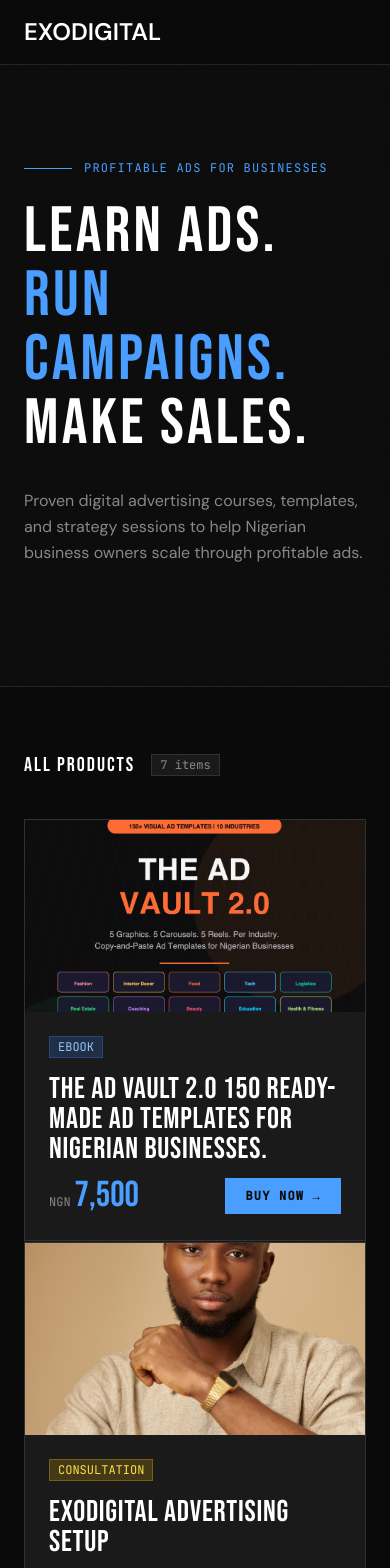
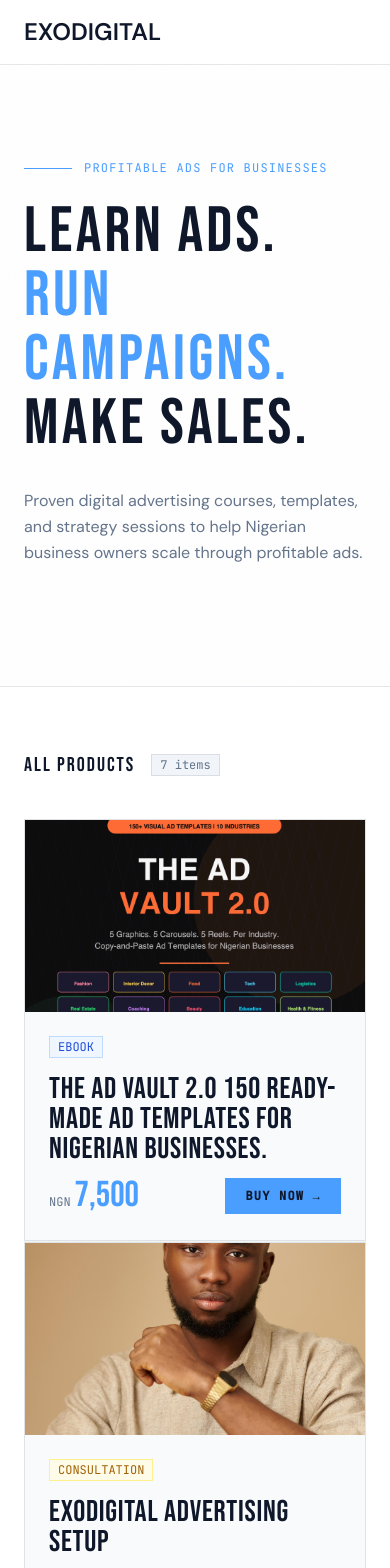
Before and after one commit to Dev-Rhema/exoshop, a React (Vite) app: page / in a window 390 px wide. Shown: the top 1568 px of the page. Built offline with nearby package versions, Linux system fonts and the light colour scheme; no server answers.

Commit message:
light mode

```diff
--- a/src/components/ErrorBoundary.jsx
+++ b/src/components/ErrorBoundary.jsx
@@ -18,12 +18,12 @@ export default class ErrorBoundary extends Component {
   render() {
     if (this.state.hasError) {
       return (
-        <main className="min-h-screen bg-ink flex items-center justify-center px-6">
+        <main className="min-h-screen bg-white flex items-center justify-center px-6">
           <div className="text-center max-w-md">
             <div className="w-16 h-16 mx-auto mb-6 bg-red-500/10 border border-red-500/30 flex items-center justify-center">
               <span className="text-red-400 text-3xl">!</span>
             </div>
-            <h1 className="font-display text-4xl text-white tracking-wide mb-4">
+            <h1 className="font-display text-4xl text-dark tracking-wide mb-4">
               SOMETHING WENT WRONG
             </h1>
             <p className="font-body text-sm text-mist leading-relaxed mb-8">
@@ -32,7 +32,7 @@ export default class ErrorBoundary extends Component {
             <Link
               to="/"
               onClick={() => this.setState({ hasError: false })}
-              className="inline-flex items-center gap-2 bg-[#4a9eff] text-ink font-mono text-xs font-semibold tracking-widest uppercase px-6 py-3 hover:bg-white transition-colors"
+              className="inline-flex items-center gap-2 bg-[#4a9eff] text-dark font-mono text-xs font-semibold tracking-widest uppercase px-6 py-3 hover:bg-dark hover:text-white transition-colors"
             >
               ← Back to Store
             </Link>
--- a/src/components/Navbar.jsx
+++ b/src/components/Navbar.jsx
@@ -2,24 +2,13 @@ import { Link } from "react-router-dom";
 
 export default function Navbar() {
   return (
-    <nav className="fixed top-0 left-0 right-0 z-50 border-b border-white/10 bg-ink/80 backdrop-blur-md">
+    <nav className="fixed top-0 left-0 right-0 z-50 border-b border-dark/10 bg-white/80 backdrop-blur-md">
       <div className="max-w-7xl mx-auto px-6 h-16 flex items-center justify-between">
         {/* Logo */}
-        <Link to="/" className="font-bold text-2xl">
+        <Link to="/" className="font-bold text-2xl text-dark">
           {/* <img src="/productImgs/exodigital-logo.png" alt="Exodigital Logo" /> */}
           EXODIGITAL
         </Link>
-
-        {/* Right side */}
-        {/* <div className="flex items-center gap-6">
-          <span className="hidden sm:block font-mono text-xs text-mist uppercase tracking-widest">
-            Digital Products
-          </span>
-          <div className="flex items-center gap-1">
-            <span className="w-2 h-2 rounded-full bg-[#4a9eff] animate-pulse-[#4a9eff]"></span>
-            <span className="font-mono text-xs text-[#4a9eff]">LIVE</span>
-          </div>
-        </div> */}
       </div>
     </nav>
   );
--- a/src/components/ProductCard.jsx
+++ b/src/components/ProductCard.jsx
@@ -3,17 +3,17 @@ import { initiatePaystackCheckout } from "../utils/paystack";
 import { useNavigate } from "react-router-dom";
 
 const TAG_COLORS = {
-  EBOOK: "bg-blue-500/20 text-blue-300 border-blue-500/30",
-  COURSE: "bg-purple-500/20 text-purple-300 border-purple-500/30",
-  ASSETS: "bg-orange-500/20 text-orange-300 border-orange-500/30",
-  CODE: "bg-green-500/20 text-green-300 border-green-500/30",
-  DESIGN: "bg-pink-500/20 text-pink-300 border-pink-500/30",
-  CONSULTATION: "bg-yellow-500/20 text-yellow-300 border-yellow-500/30",
+  EBOOK: "bg-blue-50 text-blue-700 border-blue-200",
+  COURSE: "bg-purple-50 text-purple-700 border-purple-200",
+  ASSETS: "bg-orange-50 text-orange-700 border-orange-200",
+  CODE: "bg-green-50 text-green-700 border-green-200",
+  DESIGN: "bg-pink-50 text-pink-700 border-pink-200",
+  CONSULTATION: "bg-yellow-50 text-yellow-700 border-yellow-200",
 };
 
 const BADGE_COLORS = {
-  BESTSELLER: "bg-primary text-ink",
-  NEW: "bg-blue-400 text-ink",
+  BESTSELLER: "bg-primary text-dark",
+  NEW: "bg-blue-400 text-dark",
   HOT: "bg-red-400 text-white",
 };
 
@@ -58,13 +58,13 @@ export default function ProductCard({ product }) {
   };
 
   const tagColor =
-    TAG_COLORS[product.tag] || "bg-white/10 text-white/70 border-white/20";
+    TAG_COLORS[product.tag] || "bg-dark/5 text-mist border-dark/10";
   const badgeColor = BADGE_COLORS[product.badge];
 
   return (
     <div
       onClick={handleCardClick}
-      className="group relative bg-smoke border border-white/10 hover:border-primary/50 transition-all duration-300 flex flex-col overflow-hidden cursor-pointer"
+      className="group relative bg-ash border border-dark/10 hover:border-primary/50 transition-all duration-300 flex flex-col overflow-hidden cursor-pointer"
     >
       {/* Top accent bar */}
       <div className="h-px w-0 group-hover:w-full bg-primary transition-all duration-500 absolute top-0 left-0 z-10" />
@@ -80,7 +80,7 @@ export default function ProductCard({ product }) {
 
       {/* Product Image */}
       {product.image && (
-        <div className="w-full h-48 overflow-hidden bg-ink">
+        <div className="w-full h-48 overflow-hidden bg-white">
           <img
             src={product.image}
             alt={product.title}
@@ -99,7 +99,7 @@ export default function ProductCard({ product }) {
         </div>
 
         {/* Title */}
-        <h2 className="font-display text-3xl text-white tracking-wide leading-none mb-3 group-hover:text-primary transition-colors duration-300">
+        <h2 className="font-display text-3xl text-dark tracking-wide leading-none mb-3 group-hover:text-primary transition-colors duration-300">
           {product.title.toUpperCase()}
         </h2>
 
@@ -138,7 +138,7 @@ export default function ProductCard({ product }) {
           ) : (
             <button
               onClick={handleBuyClick}
-              className="bg-primary text-ink font-mono text-xs font-semibold tracking-widest uppercase px-5 py-2.5 hover:bg-white transition-colors duration-200 active:scale-95"
+              className="bg-primary text-dark font-mono text-xs font-semibold tracking-widest uppercase px-5 py-2.5 hover:bg-dark hover:text-white transition-colors duration-200 active:scale-95"
             >
               BUY NOW →
             </button>
@@ -148,11 +148,11 @@ export default function ProductCard({ product }) {
 
       {/* Email modal overlay */}
       {emailPrompt && (
-        <div className="absolute inset-0 bg-ink/95 backdrop-blur-sm flex flex-col justify-center p-6 animate-fade-in z-20">
+        <div className="absolute inset-0 bg-white/95 backdrop-blur-sm flex flex-col justify-center p-6 animate-fade-in z-20">
           <p className="font-mono text-xs text-mist uppercase tracking-widest mb-1">
             Buying
           </p>
-          <h3 className="font-display text-2xl text-white mb-4">
+          <h3 className="font-display text-2xl text-dark mb-4">
             {product.title.toUpperCase()}
           </h3>
           <p className="font-body text-sm text-mist mb-4">
@@ -165,7 +165,7 @@ export default function ProductCard({ product }) {
             onChange={(e) => setEmail(e.target.value)}
             onKeyDown={(e) => e.key === "Enter" && handleCheckout()}
             placeholder="your@email.com"
-            className="bg-smoke border border-white/20 focus:border-primary outline-none px-4 py-3 font-mono text-sm text-white placeholder:text-mist/50 mb-2 transition-colors"
+            className="bg-ash border border-dark/20 focus:border-primary outline-none px-4 py-3 font-mono text-sm text-dark placeholder:text-mist/50 mb-2 transition-colors"
           />
           {emailError && (
             <p className="font-mono text-xs text-red-400 mb-3">{emailError}</p>
@@ -174,7 +174,7 @@ export default function ProductCard({ product }) {
           <div className="flex gap-3 mt-2">
             <button
               onClick={handleCheckout}
-              className="flex-1 bg-primary text-ink font-mono text-xs font-semibold uppercase tracking-widest py-3 hover:bg-white transition-colors"
+              className="flex-1 bg-primary text-dark font-mono text-xs font-semibold uppercase tracking-widest py-3 hover:bg-dark hover:text-white transition-colors"
             >
               PROCEED →
             </button>
@@ -184,7 +184,7 @@ export default function ProductCard({ product }) {
                 setEmail("");
                 setEmailError("");
               }}
-              className="px-4 py-3 border border-white/20 font-mono text-xs text-mist hover:text-white hover:border-white/50 transition-colors"
+              className="px-4 py-3 border border-dark/20 font-mono text-xs text-mist hover:text-dark hover:border-dark/50 transition-colors"
             >
               CANCEL
             </button>
--- a/src/index.css
+++ b/src/index.css
@@ -12,8 +12,8 @@
   }
 
   body {
-    background-color: #0a0a0a;
-    color: #ffffff;
+    background-color: #ffffff;
+    color: #0f172a;
     font-family: "DM Sans", sans-serif;
     -webkit-font-smoothing: antialiased;
     -moz-osx-font-smoothing: grayscale;
@@ -23,7 +23,7 @@
     width: 4px;
   }
   ::-webkit-scrollbar-track {
-    background: #0a0a0a;
+    background: #ffffff;
   }
   ::-webkit-scrollbar-thumb {
     background: #4a9eff;
--- a/src/pages/Home.jsx
+++ b/src/pages/Home.jsx
@@ -5,7 +5,7 @@ export default function Home() {
   return (
     <main className="min-h-screen bg-ink pt-16">
       {/* Hero */}
-      <section className="relative border-b border-white/10 overflow-hidden">
+      <section className="relative border-b border-dark/10 overflow-hidden">
         {/* Noise texture overlay */}
         <div
           className="absolute inset-0 opacity-[0.03] pointer-events-none"
@@ -23,7 +23,7 @@ export default function Home() {
                   Profitable Ads For Businesses
                 </span>
               </div>
-              <h1 className="font-display text-[clamp(4rem,12vw,9rem)] text-white leading-none tracking-wider">
+              <h1 className="font-display text-[clamp(4rem,12vw,9rem)] text-dark leading-none tracking-wider">
                 LEARN ADS.
                 <br />
                 <span className="text-[#4a9eff]">RUN CAMPAIGNS.</span>
@@ -71,10 +71,10 @@ export default function Home() {
       <section className="max-w-7xl mx-auto px-6 py-16">
         <div className="flex items-center justify-between mb-10">
           <div className="flex items-center gap-4">
-            <h2 className="font-display text-xl text-white tracking-widest uppercase">
+            <h2 className="font-display text-xl text-dark tracking-widest uppercase">
               All Products
             </h2>
-            <span className="font-mono text-xs text-mist bg-smoke border border-white/10 px-2 py-0.5">
+            <span className="font-mono text-xs text-mist bg-smoke border border-dark/10 px-2 py-0.5">
               {products.length} items
             </span>
           </div>
@@ -84,7 +84,7 @@ export default function Home() {
           </div>
         </div>
 
-        <div className="grid grid-cols-1 sm:grid-cols-2 lg:grid-cols-3 gap-px bg-white/5">
+        <div className="grid grid-cols-1 sm:grid-cols-2 lg:grid-cols-3 gap-px bg-dark/5">
           {products.map((product) => (
             <ProductCard key={product.id} product={product} />
           ))}
@@ -92,10 +92,10 @@ export default function Home() {
       </section>
 
       {/* Footer */}
-      <footer className="border-t border-white/10 mt-8">
+      <footer className="border-t border-dark/10 mt-8">
         <div className="max-w-7xl mx-auto px-6 py-8 flex flex-col sm:flex-row items-center justify-between gap-4">
           <div className="flex items-center gap-3">
-            <span className="font-display text-base tracking-wider text-white">
+            <span className="font-display text-base tracking-wider text-dark">
               EXODIGITAL
             </span>
           </div>
--- a/src/pages/ProductDetail.jsx
+++ b/src/pages/ProductDetail.jsx
@@ -4,12 +4,12 @@ import { useState } from "react";
 import { initiatePaystackCheckout } from "../utils/paystack";
 
 const TAG_COLORS = {
-  EBOOK: "bg-blue-500/20 text-blue-300 border-blue-500/30",
-  COURSE: "bg-purple-500/20 text-purple-300 border-purple-500/30",
-  ASSETS: "bg-orange-500/20 text-orange-300 border-orange-500/30",
-  CODE: "bg-green-500/20 text-green-300 border-green-500/30",
-  DESIGN: "bg-pink-500/20 text-pink-300 border-pink-500/30",
-  CONSULTATION: "bg-yellow-500/20 text-yellow-300 border-yellow-500/30",
+  EBOOK: "bg-blue-50 text-blue-700 border-blue-200",
+  COURSE: "bg-purple-50 text-purple-700 border-purple-200",
+  ASSETS: "bg-orange-50 text-orange-700 border-orange-200",
+  CODE: "bg-green-50 text-green-700 border-green-200",
+  DESIGN: "bg-pink-50 text-pink-700 border-pink-200",
+  CONSULTATION: "bg-yellow-50 text-yellow-700 border-yellow-200",
 };
 
 export default function ProductDetail() {
@@ -27,14 +27,14 @@ export default function ProductDetail() {
 
   if (!product) {
     return (
-      <main className="min-h-screen bg-ink pt-16 flex items-center justify-center">
+      <main className="min-h-screen bg-white pt-16 flex items-center justify-center">
         <div className="text-center">
-          <h1 className="font-display text-4xl text-white mb-4">
+          <h1 className="font-display text-4xl text-dark mb-4">
             Product Not Found
           </h1>
           <button
             onClick={() => navigate("/")}
-            className="font-mono text-[#4a9eff] hover:text-white transition-colors"
+            className="font-mono text-[#4a9eff] hover:text-dark transition-colors"
           >
             ← Back to Shop
           </button>
@@ -94,7 +94,7 @@ export default function ProductDetail() {
   };
 
   const tagColor =
-    TAG_COLORS[product.tag] || "bg-white/10 text-white/70 border-white/20";
+    TAG_COLORS[product.tag] || "bg-dark/5 text-mist border-dark/10";
 
   const isLongDescription =
     product.description && product.description.length > 500;
@@ -146,13 +146,13 @@ export default function ProductDetail() {
   };
 
   return (
-    <main className="min-h-screen bg-ink pt-16">
+    <main className="min-h-screen bg-white pt-16">
       {/* Header with back button */}
-      <div className="border-b border-white/10">
+      <div className="border-b border-dark/10">
         <div className="max-w-4xl mx-auto  py-6">
           <button
             onClick={() => navigate("/")}
-            className="font-mono text-xs text-[#4a9eff] hover:text-white transition-colors mb-6"
+            className="font-mono text-xs text-[#4a9eff] hover:text-dark transition-colors mb-6"
           >
             ← BACK TO SHOP
           </button>
@@ -164,7 +164,7 @@ export default function ProductDetail() {
         <div className="grid lg:grid-cols-2 gap-12 mb-12">
           {/* Left: Image/Visual */}
           <div className="flex items-center justify-center">
-            <div className="w-full h-96 bg-smoke border border-white/10 relative overflow-hidden group rounded-lg">
+            <div className="w-full h-96 bg-white border border-dark/10 relative overflow-hidden group rounded-lg">
               {product.image ? (
                 <img
                   src={product.image}
@@ -202,14 +202,14 @@ export default function ProductDetail() {
                 {product.tag}
               </span>
               {product.badge && (
-                <span className="text-xs font-mono px-2 py-0.5 bg-[#4a9eff] text-ink">
+                <span className="text-xs font-mono px-2 py-0.5 bg-[#4a9eff] text-dark">
                   {product.badge}
                 </span>
               )}
             </div>
 
             {/* Title */}
-            <h1 className="font-display text-3xl lg:text-4xl text-white leading-tight tracking-wider mb-6">
+            <h1 className="font-display text-3xl lg:text-4xl text-dark leading-tight tracking-wider mb-6">
               {product.title}
             </h1>
 
@@ -224,9 +224,9 @@ export default function ProductDetail() {
         </div>
 
         {/* Description Section */}
-        <div className="border-t border-white/10 pt-12">
+        <div className="border-t border-dark/10 pt-12">
           <div className="mb-8">
-            <span className="inline-block text-xs font-mono px-3 py-1 bg-white/5 border border-white/10 text-mist rounded">
+            <span className="inline-block text-xs font-mono px-3 py-1 bg-dark/5 border border-dark/10 text-mist rounded">
               DESCRIPTION
             </span>
           </div>
@@ -240,7 +240,7 @@ export default function ProductDetail() {
           {isLongDescription && (
             <button
               onClick={() => setShowFullDescription(!showFullDescription)}
-              className="font-mono text-xs text-[#4a9eff] hover:text-white transition-colors mt-4 underline"
+              className="font-mono text-xs text-[#4a9eff] hover:text-dark transition-colors mt-4 underline"
             >
               {showFullDescription ? "VIEW LESS ↑" : "VIEW MORE ↓"}
             </button>
@@ -276,7 +276,7 @@ export default function ProductDetail() {
             ) : (
               <button
                 onClick={() => setEmailPrompt(true)}
-                className="bg-[#4a9eff] text-ink font-mono font-semibold tracking-widest uppercase px-8 py-3 hover:bg-white transition-colors duration-200 active:scale-95 rounded"
+                className="bg-[#4a9eff] text-dark font-mono font-semibold tracking-widest uppercase px-8 py-3 hover:bg-dark hover:text-white transition-colors duration-200 active:scale-95 rounded"
               >
                 Pay now →
               </button>
@@ -287,8 +287,8 @@ export default function ProductDetail() {
 
       {/* Checkout modal overlay */}
       {emailPrompt && (
-        <div className="fixed inset-0 bg-ink/95 backdrop-blur-sm flex items-center justify-center z-50 p-6 pt-24">
-          <div className="bg-smoke border border-white/10 p-8 max-w-md w-full rounded animate-fade-in">
+        <div className="fixed inset-0 bg-white/95 backdrop-blur-sm flex items-center justify-center z-50 p-6 pt-24">
+          <div className="bg-ash border border-dark/10 p-8 max-w-md w-full rounded animate-fade-in text-dark">
             <p className="font-mono text-xs text-mist uppercase tracking-widest mb-6">
               Complete Your Info
             </p>
@@ -297,21 +297,21 @@ export default function ProductDetail() {
               value={name}
               onChange={(e) => setName(e.target.value)}
               placeholder="Full Name"
-              className="bg-ink border border-white/20 focus:border-[#4a9eff] outline-none px-4 py-3 font-mono text-sm text-white placeholder:text-mist/50 mb-3 w-full transition-colors"
+              className="bg-white border border-dark/20 focus:border-[#4a9eff] outline-none px-4 py-3 font-mono text-sm text-dark placeholder:text-mist/50 mb-3 w-full transition-colors"
             />
             <input
               type="tel"
               value={phone}
               onChange={(e) => setPhone(e.target.value)}
               placeholder="Phone Number"
-              className="bg-ink border border-white/20 focus:border-[#4a9eff] outline-none px-4 py-3 font-mono text-sm text-white placeholder:text-mist/50 mb-3 w-full transition-colors"
+              className="bg-white border border-dark/20 focus:border-[#4a9eff] outline-none px-4 py-3 font-mono text-sm text-dark placeholder:text-mist/50 mb-3 w-full transition-colors"
             />
             <input
               type="email"
               value={email}
               onChange={(e) => setEmail(e.target.value)}
               placeholder="your@email.com"
-              className="bg-ink border border-white/20 focus:border-[#4a9eff] outline-none px-4 py-3 font-mono text-sm text-white placeholder:text-mist/50 mb-3 w-full transition-colors"
+              className="bg-white border border-dark/20 focus:border-[#4a9eff] outline-none px-4 py-3 font-mono text-sm text-dark placeholder:text-mist/50 mb-3 w-full transition-colors"
               onKeyDown={(e) => e.key === "Enter" && handleCheckout()}
             />
             {error && (
@@ -323,13 +323,13 @@ export default function ProductDetail() {
                   setEmailPrompt(false);
                   setError("");
                 }}
-                className="flex-1 bg-smoke border border-white/20 text-white font-mono text-xs font-semibold uppercase tracking-widest py-3 hover:bg-white/10 transition-colors"
+                className="flex-1 bg-ash border border-dark/20 text-dark font-mono text-xs font-semibold uppercase tracking-widest py-3 hover:bg-dark/10 transition-colors"
               >
                 Cancel
               </button>
               <button
                 onClick={handleCheckout}
-                className="flex-1 bg-[#4a9eff] text-ink font-mono text-xs font-semibold uppercase tracking-widest py-3 hover:bg-white transition-colors"
+                className="flex-1 bg-[#4a9eff] text-dark font-mono text-xs font-semibold uppercase tracking-widest py-3 hover:bg-dark hover:text-white transition-colors"
               >
                 Continue →
               </button>
```
Also changed, not shown: src/pages/Success.jsx (+45 -17 lines), tailwind.config.js (+5 -4 lines).
